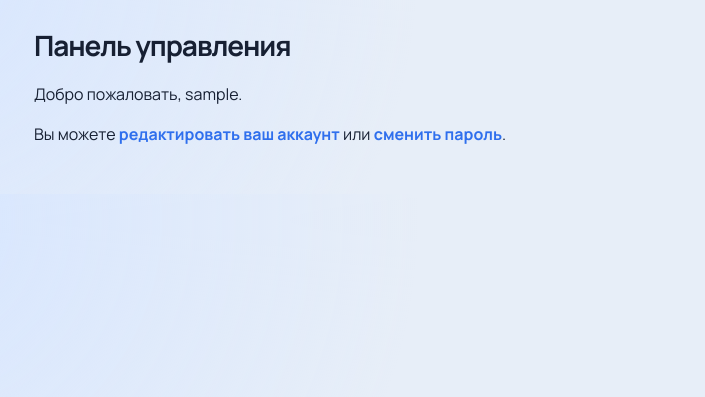
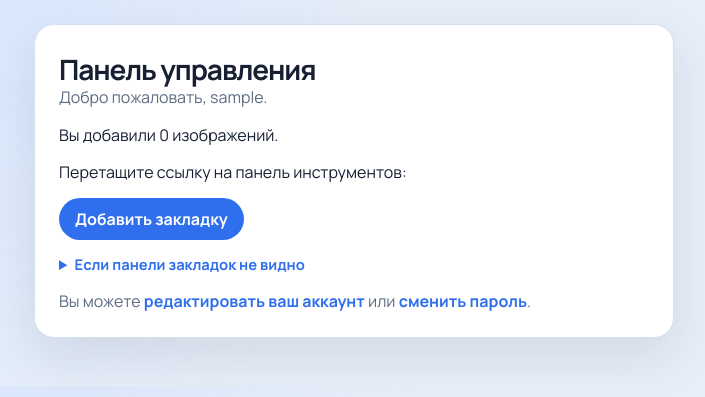
Before and after one commit to Dontgoingforyou/bookmarks, a Django app: page /account/ in a window 1280 px wide. Shown: the part 64-461 px from the top of the page, without its empty margins (286-991 px from the left). Run offline with Django 5.2, Linux system fonts and the light colour scheme; the visitor is signed in with stand-in values (Sample User, id 1); data that the repository does not hold is empty.

Commit message:
Добавить закладку для картинок со страницы.
Панель на чужом сайте собирает изображения, а клик открывает форму с этим адресом. Число картинок на панели склоняется по-русски.

Co-authored-by: Cursor <cursoragent@cursor.com>

```diff
--- a/bookmarks/account/static/css/base.css
+++ b/bookmarks/account/static/css/base.css
@@ -132,6 +132,57 @@ a:hover {
 
 .page .auth-card {
     width: 100%;
+}
+
+.dashboard p {
+    margin: 0 0 0.85rem;
+}
+
+.dashboard p:last-child {
+    margin-bottom: 0;
+}
+
+.bookmarklet {
+    display: inline-block;
+    padding: 0.55rem 1rem;
+    border-radius: 999px;
+    background: var(--accent);
+    color: #fff;
+    font-weight: 700;
+}
+
+.bookmarklet:hover {
+    background: var(--accent-dark);
+    color: #fff;
+}
+
+.dashboard-links {
+    color: var(--muted);
+}
+
+.bookmarklet-help {
+    margin: 0 0 0.85rem;
+    color: var(--muted);
+    font-size: 0.92rem;
+}
+
+.bookmarklet-help summary {
+    cursor: pointer;
+    font-weight: 700;
+    color: var(--accent);
+}
+
+.bookmarklet-help summary:hover {
+    color: var(--accent-dark);
+}
+
+.bookmarklet-help ul {
+    margin: 0.55rem 0 0;
+    padding-left: 1.1rem;
+}
+
+.bookmarklet-help li + li {
+    margin-top: 0.35rem;
 }
 
 .auth {
--- a/bookmarks/account/templates/account/dashboard.html
+++ b/bookmarks/account/templates/account/dashboard.html
@@ -1,9 +1,33 @@
 {% extends "base.html" %}
+{% load russian_pluralize %}
 {% block title %}Панель управления{% endblock %}
 {% block content %}
 <main class="page">
-    <h1>Панель управления</h1>
-    <p>Добро пожаловать, {{ user.username }}.</p>
-    <p>Вы можете <a href="{% url 'edit' %}">редактировать ваш аккаунт</a> или <a href="{% url 'password_change' %}">сменить пароль</a>.</p>
+    <section class="auth-card dashboard">
+        <h1>Панель управления</h1>
+        {% with total_images_created=request.user.images_created.count %}
+            <p class="auth-lead">Добро пожаловать, {{ user.username }}.</p>
+            <p>
+                Вы добавили {{ total_images_created }}
+                изображени{{ total_images_created|russian_pluralize:"е,я,й" }}.
+            </p>
+        {% endwith %}
+        <p>Перетащите ссылку на панель инструментов:</p>
+        <p>
+            <a href="javascript:(function(){if(window.bookmarkletLaunch){bookmarkletLaunch();}else{document.body.appendChild(document.createElement('script')).src='https://localhost:8000/static/js/bookmarklet.js?r='+Math.floor(Math.random()*9999999999999999);}})();" class="bookmarklet">Добавить закладку</a>
+        </p>
+        <details class="bookmarklet-help">
+            <summary>Если панели закладок не видно</summary>
+            <ul>
+                <li>Chrome, Edge, Яндекс, Opera и Brave: Ctrl+Shift+B. На Mac — Cmd+Shift+B.</li>
+                <li>Firefox: правый клик по панели адреса, затем «Панель закладок» и «Всегда показывать».</li>
+                <li>Safari: «Вид», затем «Показать панель избранного», или Cmd+Shift+B.</li>
+            </ul>
+        </details>
+        <p class="dashboard-links">
+            Вы можете <a href="{% url 'edit' %}">редактировать ваш аккаунт</a>
+            или <a href="{% url 'password_change' %}">сменить пароль</a>.
+        </p>
+    </section>
 </main>
 {% endblock %}
--- /dev/null
+++ b/bookmarks/images/templatetags/russian_pluralize.py
@@ -0,0 +1,16 @@
+from django import template
+
+register = template.Library()
+
+
+@register.filter
+def russian_pluralize(number, variants):
+    forms = [variant.strip() for variant in variants.split(',')]
+    number = abs(int(number))
+    if number % 10 == 1 and number % 100 != 11:
+        form = forms[0]
+    elif 2 <= number % 10 <= 4 and not 12 <= number % 100 <= 14:
+        form = forms[1]
+    else:
+        form = forms[2]
+    return form
```
Also changed, not shown: bookmarks/images/forms.py (+6 -2 lines), bookmarks/images/static/css/bookmarklet.css (added, +82 -0 lines), bookmarks/images/static/js/bookmarklet.js (added, +60 -0 lines), bookmarks/images/templatetags/__init__.py (added).
